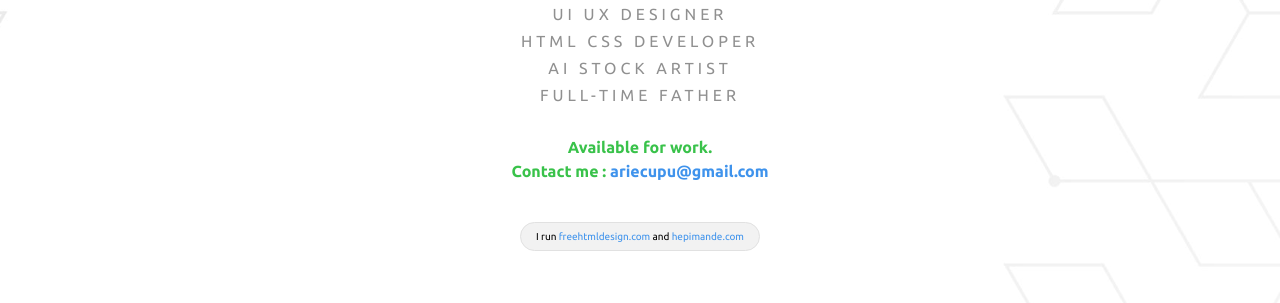
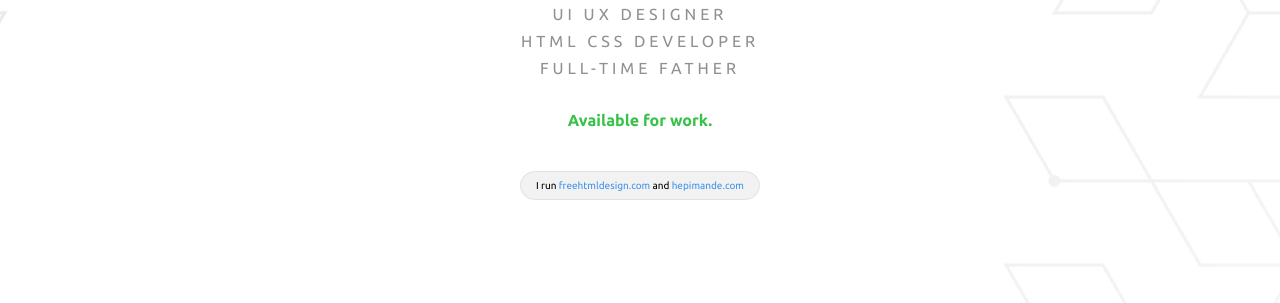
Before and after one commit to ariecupu/ariecupu.github.io, a plain HTML site: page index.html in a window 1280 px wide. Shown: the part 352-655 px from the top of the page. Drawn offline with Linux system fonts and the light colour scheme.

Commit message:
delete some lines

```diff
--- a/index.html
+++ b/index.html
@@ -29,12 +29,11 @@
         <li>Digital Nomad</li>
         <li>UI UX Designer</li>
         <li>HTML CSS Developer</li>
-        <li>AI Stock Artist</li>
+        <!-- <li>AI Stock Artist</li> -->
         <li>Full-time Father</li>
       </ul>
       <!--<p class="availability availability__red">Not available for work.</p>-->
       <p class="availability">Available for work.<br />
-      Contact me : <a href="mailto:ariecupu@gmail.com">ariecupu@gmail.com</a></p>
       <!--<div class="label">Currently working for <a href="https://www.bluepallet.io/" target="_blank">BluePallet.io</a> as UI UX Designer <span class="muted">(remote)</span></div>-->
       <br />
       <div class="label mb-30">
```
Also changed, not shown: 1 other file.
